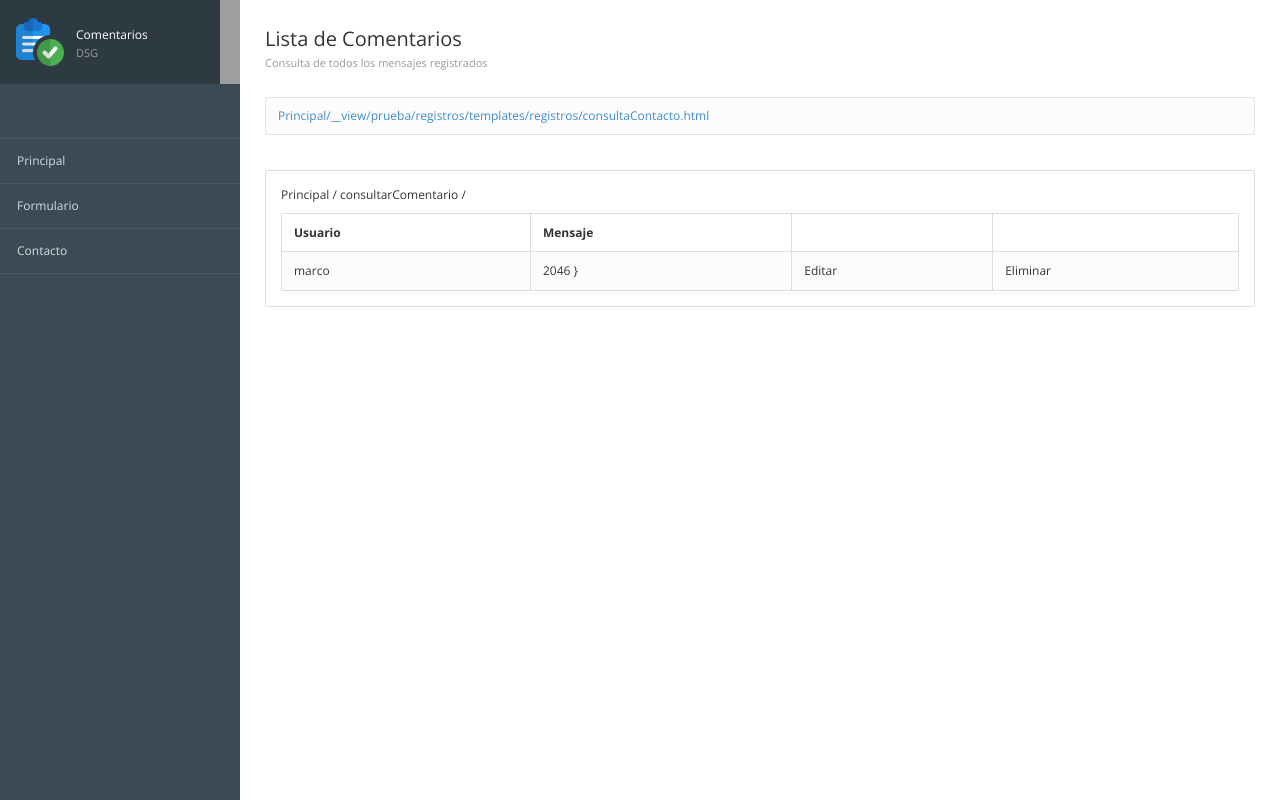
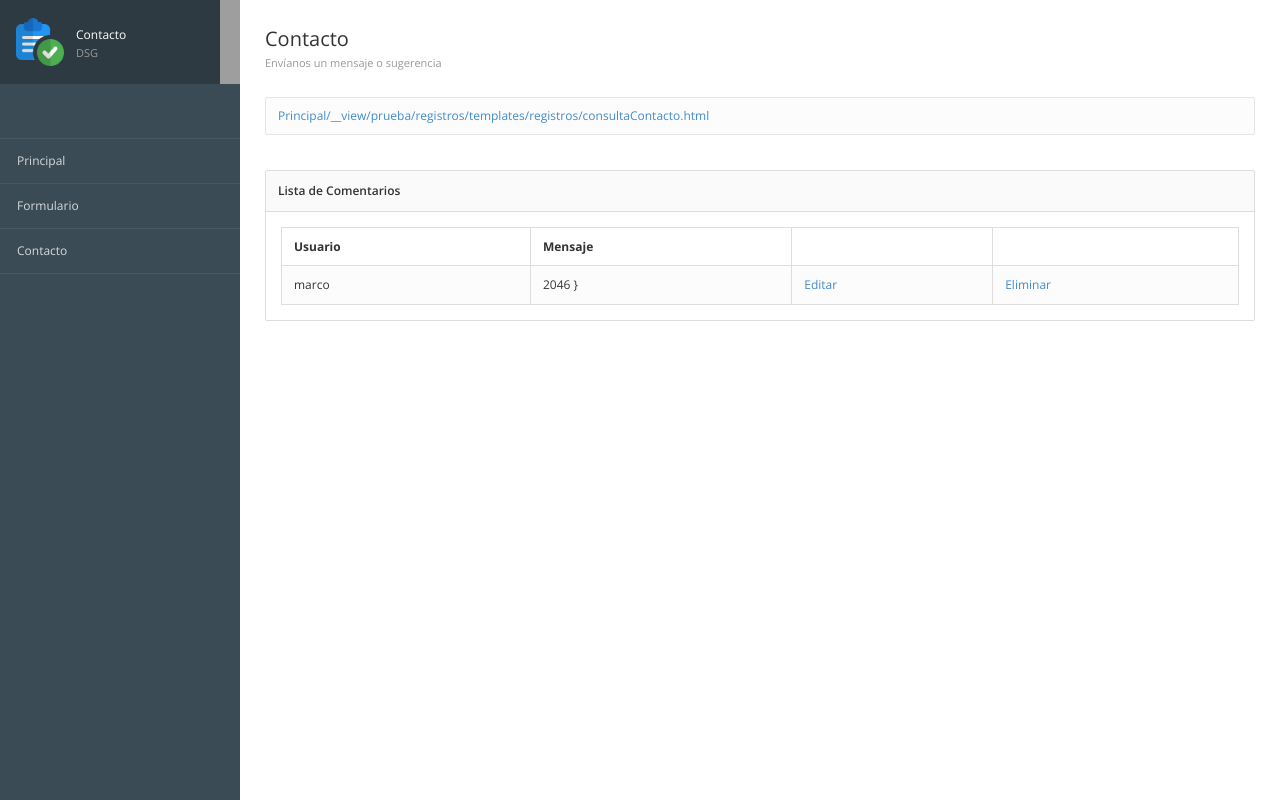
Before and after one commit to madidck/prueba_python, a Django app: template prueba/registros/templates/registros/consultaContacto.html in a window 1280 px wide. Run offline with Django 5.2, Linux system fonts and the light colour scheme; the template is opened without the code that fills it: values that come from a table or form of the project are taken from there, others are empty; data comes from the database, SQL or seed files in the repository; some libraries are stand-ins or nearby versions; grey boxes are pictures that could not be loaded.

Commit message:
Cambios para mostrar mensajes

```diff
--- a/prueba/prueba/urls.py
+++ b/prueba/prueba/urls.py
@@ -27,7 +27,9 @@ urlpatterns = [
     path('contacto/',views_registros.contacto,name="Contacto"),
     path('formulario/',views.formulario, name="Formulario"),
     path('ejemplo/',views.ejemplo,name="Ejemplo"),
-    path('registrar/',views_registros.registrar,name="Registrar")
+    path('registrar/',views_registros.registrar,name="Registrar"),
+    # Fíjate que el nombre de la ruta y la función coinciden
+    path('consultarComentario/', views_registros.consultarComentario, name='ConsultarComentario'),
 ]
 if settings.DEBUG:
     from django.conf.urls.static import static
--- a/prueba/registros/templates/registros/consultaContacto.html
+++ b/prueba/registros/templates/registros/consultaContacto.html
@@ -1,8 +1,7 @@
     {% extends "inicio/encabezado.html" %}
     {% load static %}
-
-    {% block titulo %} Lista de Comentarios {% endblock %}
-    {% block nombre_pagina %} Comentarios {% endblock %}
+    {% block titulo %} Contacto {% endblock %}
+    {% block nombre_pagina %} Contacto {% endblock %}
 
     {% block ruta_imagen %}
     <img src="{% static 'inicio/images/registrar.png' %}">
@@ -11,20 +10,18 @@
     {% block encabezado_pagina %}
     <div class="page-header">
                 <div class="page-title">
-                    <h3>Lista de Comentarios
-                    <small>Consulta de todos los mensajes registrados</small></h3>
+                    <h3>Contacto
+                    <small>Envíanos un mensaje o sugerencia</small></h3>
                 </div>
             </div>
     {% endblock %}
 
 {% block contenido %}
-
     <div class="panel panel-default">
+        <div class="panel-heading">
+            <h4 class="panel-title">Lista de Comentarios</h4>
+        </div>
         <div class="panel-body">
-
-            <p>Principal / consultarComentario /</p>
-
-            <div class="table-responsive">
             <table class="table table-striped table-bordered">
                 <thead>
                     <tr>
@@ -35,25 +32,20 @@
                     </tr>
                 </thead>
                 <tbody>
-                        <!-- Recorremos los comentarios que mandamos desde views.py -->
-                        {% for comentario in comentarios %}
+                    {% for c in comentarios %}
                     <tr>
-                            <td>{{ comentario.usuario }}</td>
-                            <td>{{ comentario.mensaje }}</td>
-                            <!-- Campos con texto fijo que pide la actividad -->
-                            <td>Editar</td>
-                            <td>Eliminar</td>
+                        <td>{{ c.usuario }}</td>
+                        <td>{{ c.mensaje }}</td>
+                        <td><a href="#">Editar</a></td>
+                        <td><a href="#">Eliminar</a></td>
                     </tr>
                     {% empty %}
                     <tr>
-                            <td colspan="4" class="text-center">No hay comentarios registrados aún.</td>
+                        <td colspan="4" class="text-center">No hay comentarios registrados.</td>
                     </tr>
                     {% endfor %}
                 </tbody>
             </table>
         </div>
-
     </div>
-    </div>
-
 {% endblock %}
```
Also changed, not shown: prueba/registros/views.py (+7 -5 lines). Lines whose indentation alone changed are shown as unchanged.
